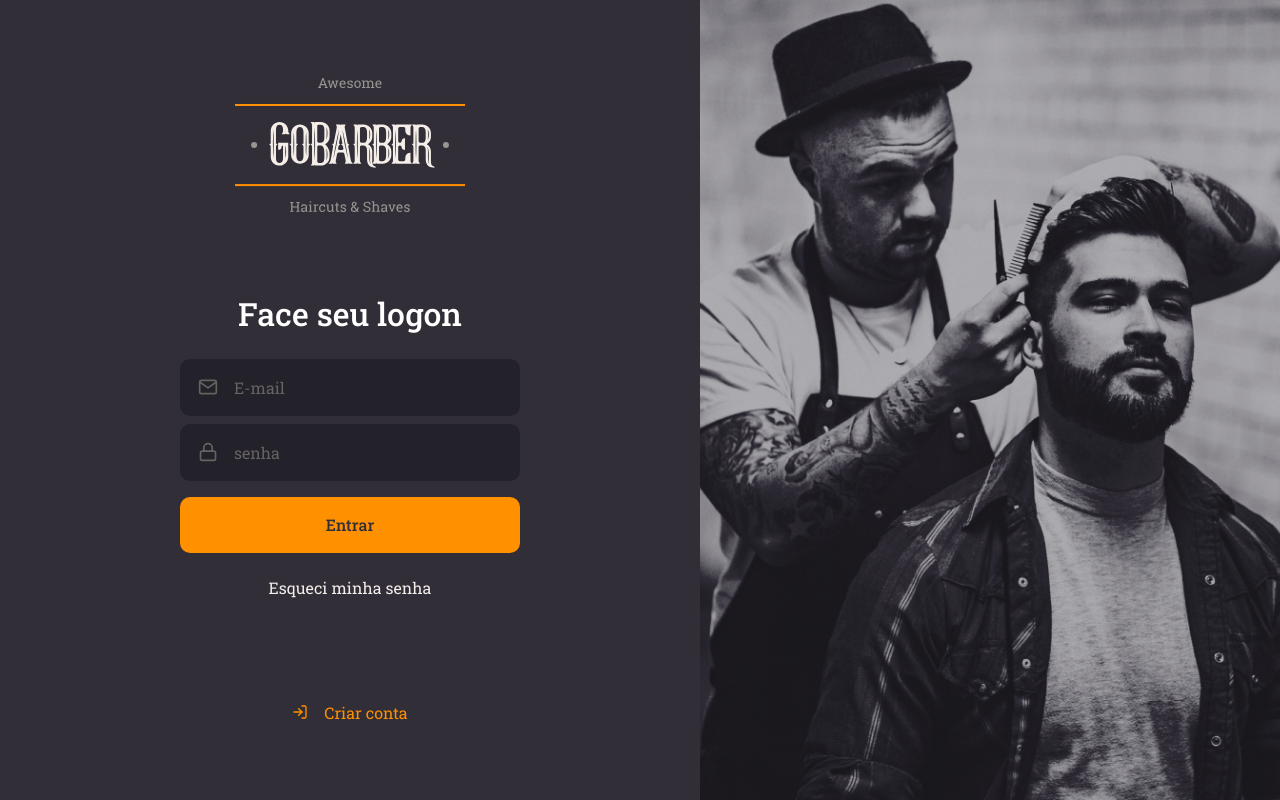
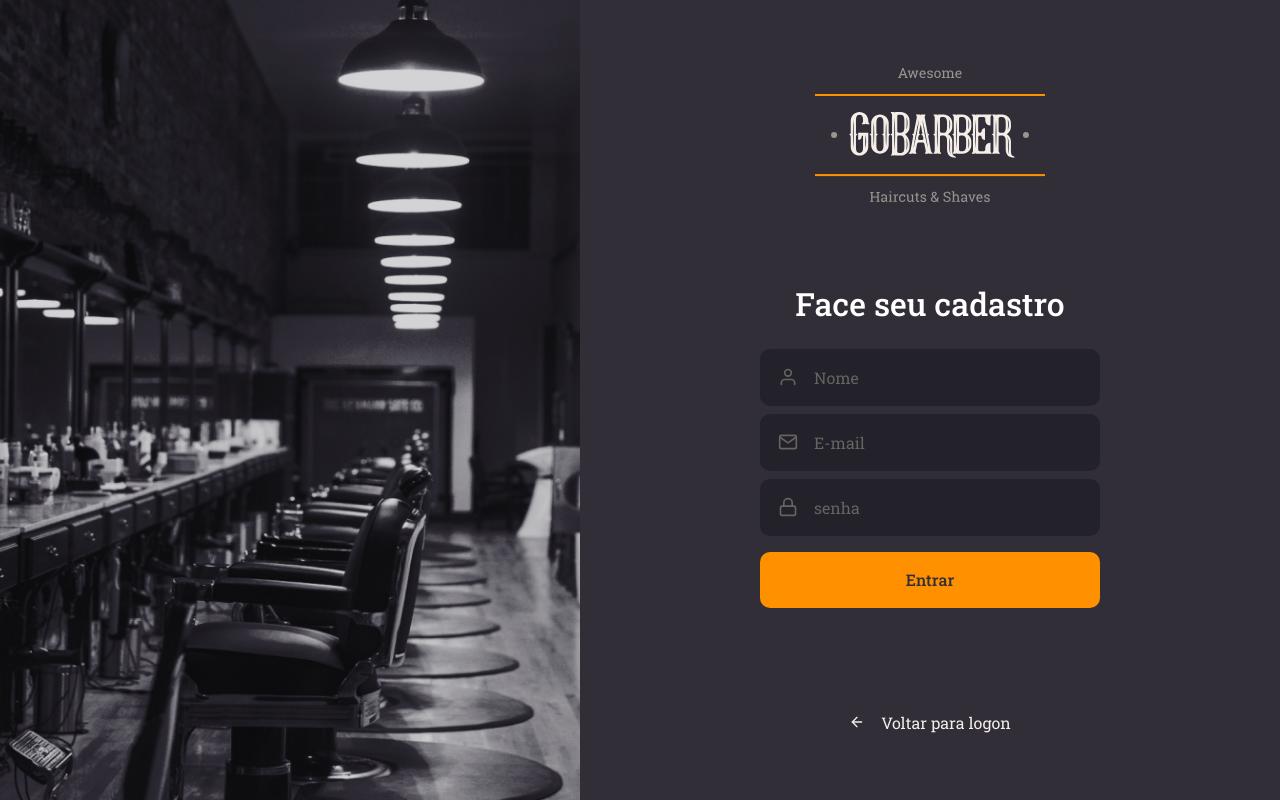
Before and after one commit to ronaldandrade/gobarber-web, a React (Create React App) app: page / in a window 1280 px wide. Built offline with nearby package versions, Linux system fonts and the light colour scheme.

Commit message:
Pagina-de-cadastro

```diff
--- a/src/App.tsx
+++ b/src/App.tsx
@@ -1,12 +1,14 @@
 import React from 'react';
 
-import SignIn from './pages/SignIn'
+// import SignIn from './pages/SignIn'
+import SignUp from './pages/SignUp'
+
 import GlobalStyle from './styles/global';
 
 const App: React.FC = () => {
   return (
     <>
-        <SignIn />
+        <SignUp />
         <GlobalStyle />
     </>
   );
--- /dev/null
+++ b/src/pages/SignUp/index.tsx
@@ -0,0 +1,35 @@
+import React from 'react';
+import { FiArrowLeft ,FiLogIn, FiMail, FiUser, FiLock } from 'react-icons/fi';
+
+import logoimg from '../../assets/logo.svg';
+import Input from '../../components/Input';
+import Button from '../../components/Button';
+
+import { Container, Content, Background } from './styles';
+
+const SignUp: React.FC = () => (
+    <Container>
+        <Background />
+        <Content>
+            <img src={logoimg} alt="GoBarber" />
+            <form>
+                <h1>Face seu cadastro</h1>
+
+                <Input name="email" icon={FiUser} placeholder="Nome" />
+                <Input name="email" icon={FiMail} placeholder="E-mail" />
+                <Input name="password" icon={FiLock} type="password" placeholder="senha" />
+
+                <Button type="submit"> Entrar</Button>
+
+            </form>
+
+            <a href="Login">
+                <FiArrowLeft />
+                Voltar para logon</a>
+        </Content>
+
+
+    </Container>
+);
+
+export default SignUp;
--- /dev/null
+++ b/src/pages/SignUp/styles.ts
@@ -0,0 +1,70 @@
+import styled from 'styled-components';
+import { shade } from 'polished';
+
+import signUpBackgroundImg from '../../assets/sign-up-background.png';
+
+export const Container = styled.div `
+    height:100vh;
+
+    display: flex;
+    align-items: stretch;
+
+`;
+
+export const Content = styled.div `
+    display: flex;
+    flex-direction: column;
+    align-items: center;
+
+    place-content: center;
+
+    width: 100%;
+    max-width: 700px;
+
+    form {
+        margin: 80px 0;
+        width: 340px;
+        text-align: center;
+    }
+
+    h1{
+        margin-bottom: 24px;
+    }
+
+    a{
+        color: #f4ede8;
+        display: block;
+        margin-top: 24px;
+        text-decoration: none;
+        transition: color 0.2s;
+
+        &:hover {
+            color: ${shade(0.2, '#f4ede8')};
+        }
+    }
+    > a {
+        color: #F4EDE8;
+        display: block;
+        margin-top: 24px;
+        text-decoration: none;
+        transition: color 0.2s;
+
+        display: flex;
+        align-items: center;
+
+        svg {
+            margin-right: 16px;
+
+        &:hover{
+            color: ${shade(0.2, '#F4EDE8')}
+        }
+
+        }
+    }
+`;
+
+export const Background = styled.div `
+    flex:1;
+    background: url(${signUpBackgroundImg}) no-repeat center;
+    background-size: cover;
+`;
```
Also changed, not shown: src/assets/sign-up-background.png (renamed from src/assets/1587470786293-attachment.png).
